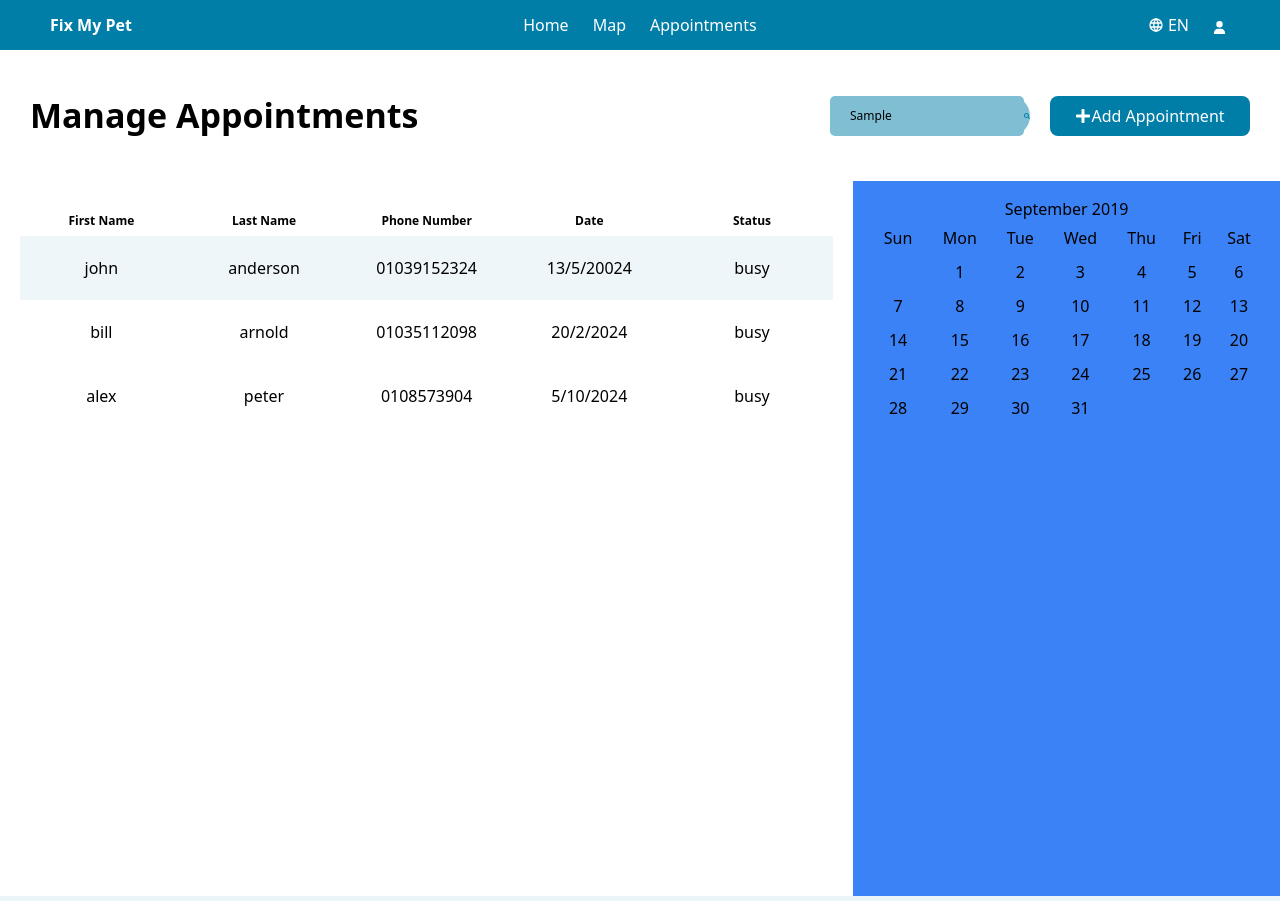
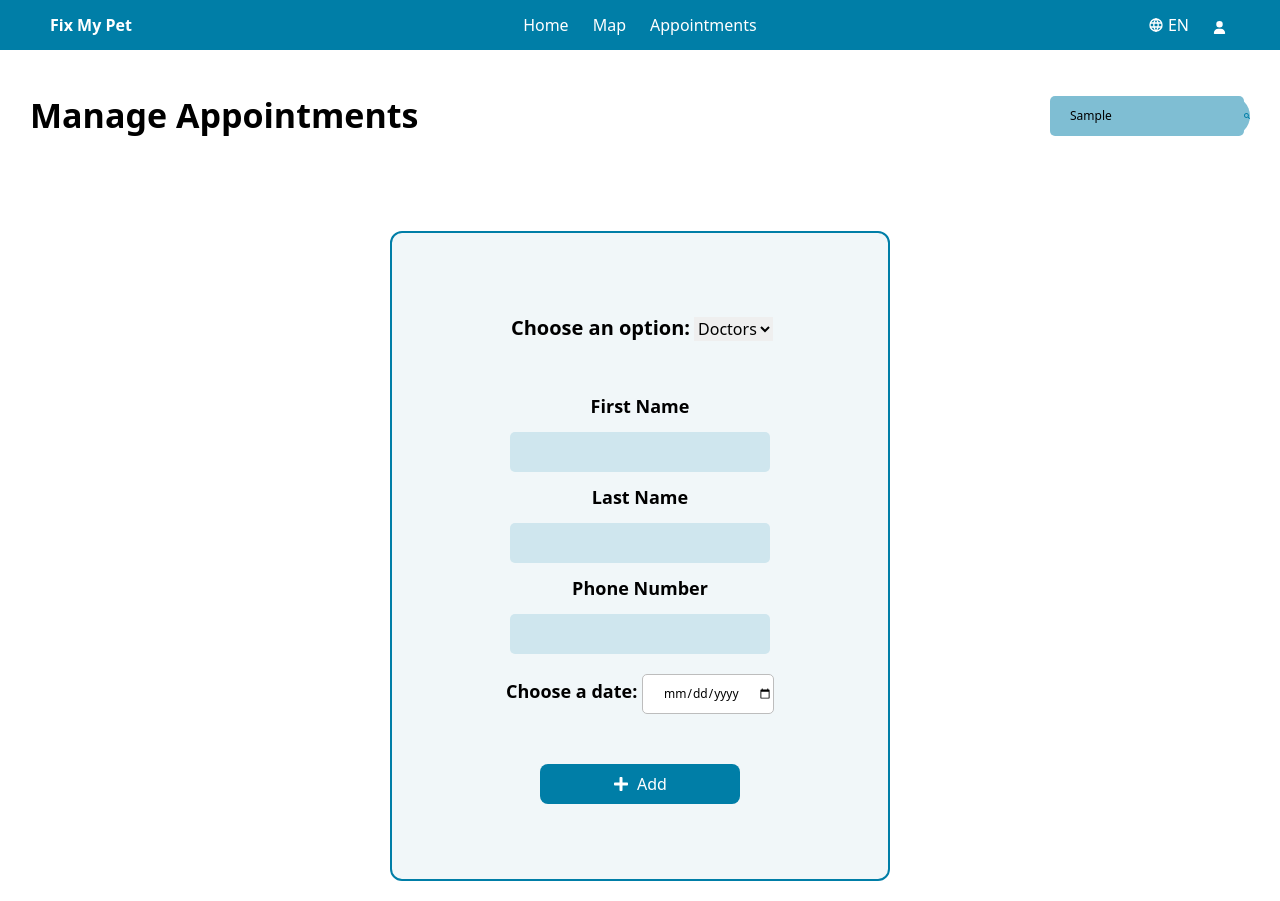
Before and after one commit to tobyameer/VetMyPet, a React (Create React App) app in the folder Client/: page /appointments in a window 1280 px wide. Both pictures are taken after typing "Sample" into the empty fields and a click on the button "Add Appointment". Built offline with nearby package versions, Linux system fonts and the light colour scheme.

Commit message:
adding appointment features

```diff
--- /dev/null
+++ b/Client/src/components/AddAppointment.jsx
@@ -0,0 +1,100 @@
+import React, { useState } from "react";
+import { doctor } from "../dummyData";
+import { FaPlus } from "react-icons/fa";
+
+const AddAppointment = () => {
+  const [selectedUser, setSelectedUser] = useState("");
+  const [selectedDate, setSelectedDate] = useState("");
+  const [open, setOpen] = useState(false);
+
+  const handleName = (e) => {
+    const userId = parseInt(e.target.value, 10);
+    const user = doctor.find((user) => user.id === userId);
+    setSelectedUser(e.target.value);
+    setSelectedUser(user); // Update the selected user
+  };
+
+  const handleDateChange = (e) => {
+    setSelectedDate(e.target.value); // Update the selected date
+  };
+
+  const formatDate = (dateString) => {
+    if (!dateString) return ""; // Handle empty date
+    const date = new Date(dateString);
+    return date.toLocaleDateString("en-GB"); // Format as DD/MM/YYYY
+  };
+
+  return (
+    <div className="flex flex-col justify-center">
+      <div className="border-2 rounded-xl border-[#007EA7] w-[500px] h-[650px] mt-[30px] bg-[#F1F7F9]">
+        <div className="my-[80px]">
+          <label htmlFor="options" className="text-[20px] font-semibold mx-1">
+            Choose an option:
+          </label>
+          <select id="options" value={selectedUser} onChange={handleName}>
+            <option value="" disabled>
+              Doctors
+            </option>
+            {doctor.map((item, index) => (
+              <option value={item.id} key={item.id}>
+                {item.name}
+              </option>
+            ))}
+          </select>
+          <div className="flex flex-col justify-center items-center mt-[50px] gap-3">
+            <p className="text-[18px] font-semibold">First Name</p>
+            <input
+              type="text"
+              placeholder={selectedUser.name}
+              disabled
+              className="bg-[#CFE6EE] border-none text-[18px] placeholder-[#007EA7]  text-center p-0"
+            />
+            <p className="text-[18px] font-semibold">Last Name</p>
+            <input
+              type="text"
+              placeholder={selectedUser.lastName}
+              disabled
+              className="bg-[#CFE6EE] border-none text-[18px] placeholder-[#007EA7] text-center p-0"
+            />
+            <p className="text-[18px] font-semibold">Phone Number</p>
+            <input
+              type="text"
+              placeholder={selectedUser.phone}
+              disabled
+              className="bg-[#CFE6EE] border-none text-[18px] placeholder-[#007EA7]  text-center p-0"
+            />
+          </div>
+          <div className="flex flex-col gap-7 justify-center items-center">
+            <div className="mt-[20px] mb-[30px] h-[60px]">
+              <label htmlFor="dateInput" className="text-[18px] font-semibold">
+                Choose a date:{" "}
+              </label>
+              <input
+                type="date"
+                id="dateInput"
+                value={selectedDate}
+                onChange={handleDateChange}
+              />
+              {selectedDate && (
+                <p className="text-[18px] mt-2">
+                  Selected Date: {formatDate(selectedDate)}
+                </p>
+              )}
+            </div>
+          </div>
+          <div className="flex justify-center">
+            <button
+              onClick={(e) => setOpen(!open)}
+              className="flex justify-center items-center bg-[#007EA7] text-white h-[40px] w-[200px] rounded-lg gap-2"
+            >
+              <FaPlus />
+              Add
+            </button>
+          </div>
+        </div>
+      </div>
+    </div>
+  );
+};
+
+export default AddAppointment;
--- a/Client/src/components/ItemList.jsx
+++ b/Client/src/components/ItemList.jsx
@@ -1,19 +1,65 @@
 import React from "react";
+import { doctor } from "../dummyData";
+import { FaRegTrashAlt } from "react-icons/fa";
 
 const ItemList = () => {
   return (
-    <div className="flex justify-between w-[550px] bg-blue-500 my-5 rounded-md py-4 px-5 items-center">
-      <div>
-        <p>Long discuss</p>
-        <p>Approved</p>
+    <div>
+      {/* filter */}
+      <div className="grid grid-cols-7  items-center h-[35px] rounded-xl">
+        <div>
+          <button className=" text-black-300 font-bold text-[12px]">
+            First Name
+          </button>
+        </div>
+        <div>
+          <button className=" text-black font-bold text-[12px]">
+            Last Name
+          </button>
+        </div>
+        <div>
+          <button className=" text-black font-bold text-[12px]">
+            Phone Number
+          </button>
+        </div>
+        <div>
+          <button className=" text-black font-bold text-[12px]">Date</button>
+        </div>
+        <div>
+          <button className=" text-black font-bold text-[12px]">Status</button>
+        </div>
+        <div>
+          <button className=" text-black font-bold text-[12px]">Action</button>
+        </div>
       </div>
-      <div>
-        <p>24 September 2025</p>
-        <p>08:00 - 10:00 pm</p>
-      </div>
-      <div>
-        <p>Marwan Elsayed</p>
-        <p></p>
+      <div className="grid grid-rows text-center">
+        {doctor.map((item, index) => (
+          <div
+            index={index}
+            className={
+              item.status
+                ? "grid grid-cols-7 py-5 bg-[#EFF6F9] items-center"
+                : "grid grid-cols-7 py-5 bg-white items-center"
+            }
+          >
+            <p>{item.name}</p>
+            <p>{item.lastName}</p>
+            <p>{item.phone}</p>
+            <p>{item.date}</p>
+            <button>{item.status ? "Booked" : "Book"}</button>
+            <div className=" flex justify-center col-span-2">
+              <button className="bg-[#007EA7] text-white h-[28px] w-[90px] rounded-lg text-[14px] font-semibold">
+                {item.status ? "Booked" : "Book Now"}
+              </button>
+              <button className="bg-[#007EA7] text-white h-[28px] w-[90px] rounded-lg text-[14px] font-semibold mx-3">
+                Edit
+              </button>
+              <button>
+                <FaRegTrashAlt color="red" size={17} />
+              </button>
+            </div>
+          </div>
+        ))}
       </div>
     </div>
   );
--- a/Client/src/dummyData.js
+++ b/Client/src/dummyData.js
@@ -1,5 +1,6 @@
 export const doctor = [
   {
+    id: 1,
     name: "john",
     lastName: "anderson",
     phone: "01039152324",
@@ -7,13 +8,15 @@ export const doctor = [
     status: true,
   },
   {
+    id: 2,
     name: "bill",
     lastName: "arnold",
     phone: "01035112098",
     date: "20/2/2024",
-    status: true,
+    status: false,
   },
   {
+    id: 3,
     name: "alex",
     lastName: "peter",
     phone: "0108573904",
--- a/Client/src/pages/DoctorList.jsx
+++ b/Client/src/pages/DoctorList.jsx
@@ -1,12 +1,16 @@
-import React from "react";
+import React, { useState } from "react";
 import ItemList from "../components/ItemList";
 import Calender from "../components/Calender";
 import Navbar from "../components/Navbar";
 import { FaSearch } from "react-icons/fa";
 import { FaPlus } from "react-icons/fa";
 import { doctor } from "../dummyData";
+import AddAppointment from "../components/AddAppointment";
 
 const DoctorList = () => {
+  const [open, setOpen] = useState(false);
+
+  const handleAppointment = () => {};
   return (
     <div className="bg-white">
       <Navbar />
@@ -23,7 +27,14 @@ const DoctorList = () => {
             />
             <FaSearch color="#007EA7" />
           </div>
-          <button className="flex justify-center items-center bg-[#007EA7] text-white h-[40px] w-[200px] rounded-lg">
+          <button
+            onClick={(e) => setOpen(!open)}
+            className={
+              open
+                ? "hidden"
+                : "flex justify-center items-center bg-[#007EA7] text-white h-[40px] w-[200px] rounded-lg gap-2"
+            }
+          >
             <FaPlus />
             Add Appointment
           </button>
@@ -31,66 +42,10 @@ const DoctorList = () => {
       </div>
 
       {/* Filter */}
-      <div className="grid grid-cols-3 mt-[20px]">
-        <div className=" col-span-2 text-center m-5">
-          <div className="grid grid-cols-5  items-center h-[35px] rounded-xl">
-            <div>
-              <button className=" text-black-300 font-bold text-[12px]">
-                First Name
-              </button>
-            </div>
-            <div>
-              <button className=" text-black font-bold text-[12px]">
-                Last Name
-              </button>
-            </div>
-            <div>
-              <button className=" text-black font-bold text-[12px]">
-                Phone Number
-              </button>
-            </div>
-            <div>
-              <button className=" text-black font-bold text-[12px]">
-                Date
-              </button>
-            </div>
-            <div>
-              <button className=" text-black font-bold text-[12px]">
-                Status
-              </button>
-            </div>
-          </div>
+      <div className="grid mt-[20px]">
+        <div className="flex justify-center col-span-2 text-center m-5">
           {/* List */}
-          <div className="grid grid-rows-10 text-center">
-            {doctor.map((item, index) => (
-              <div
-                index={index}
-                className={
-                  index / 2 == 0
-                    ? "grid grid-cols-5 py-5 bg-[#EFF6F9]"
-                    : "grid grid-cols-5 py-5 bg-white"
-                }
-              >
-                <p>{item.name}</p>
-                <p>{item.lastName}</p>
-                <p>{item.phone}</p>
-                <p>{item.date}</p>
-                <button>{item.status ? "busy" : "free"}</button>
-              </div>
-            ))}
-          </div>
-        </div>
-
-        {/* <div className=" flex flex-col text-center m-3">
-            <p></p>
-            <ItemList />
-            <ItemList />
-            <ItemList />
-            <ItemList />
-          </div> */}
-        {/* Calender */}
-        <div className=" col-span-1 bg-blue-500 w-[full] p-4 ">
-          <Calender />
+          {!open ? <ItemList /> : <AddAppointment />}
         </div>
       </div>
     </div>
```
